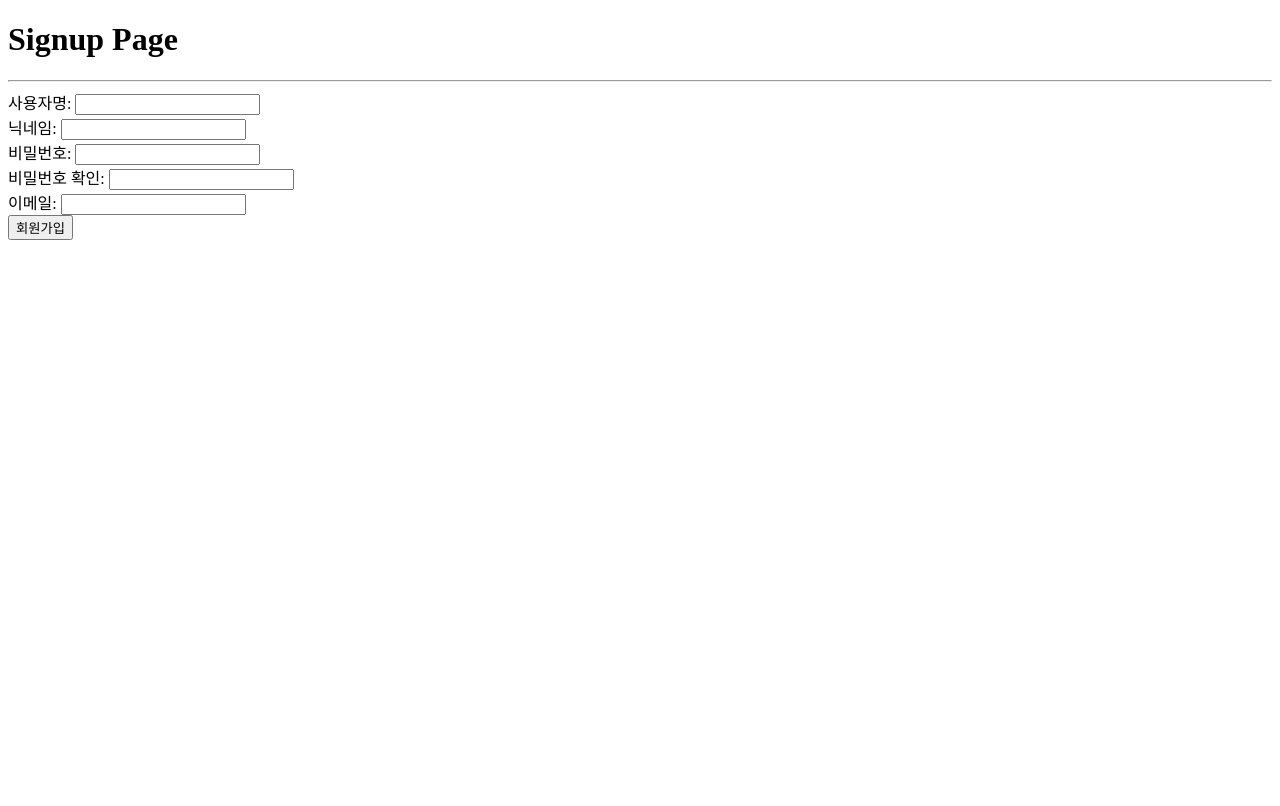
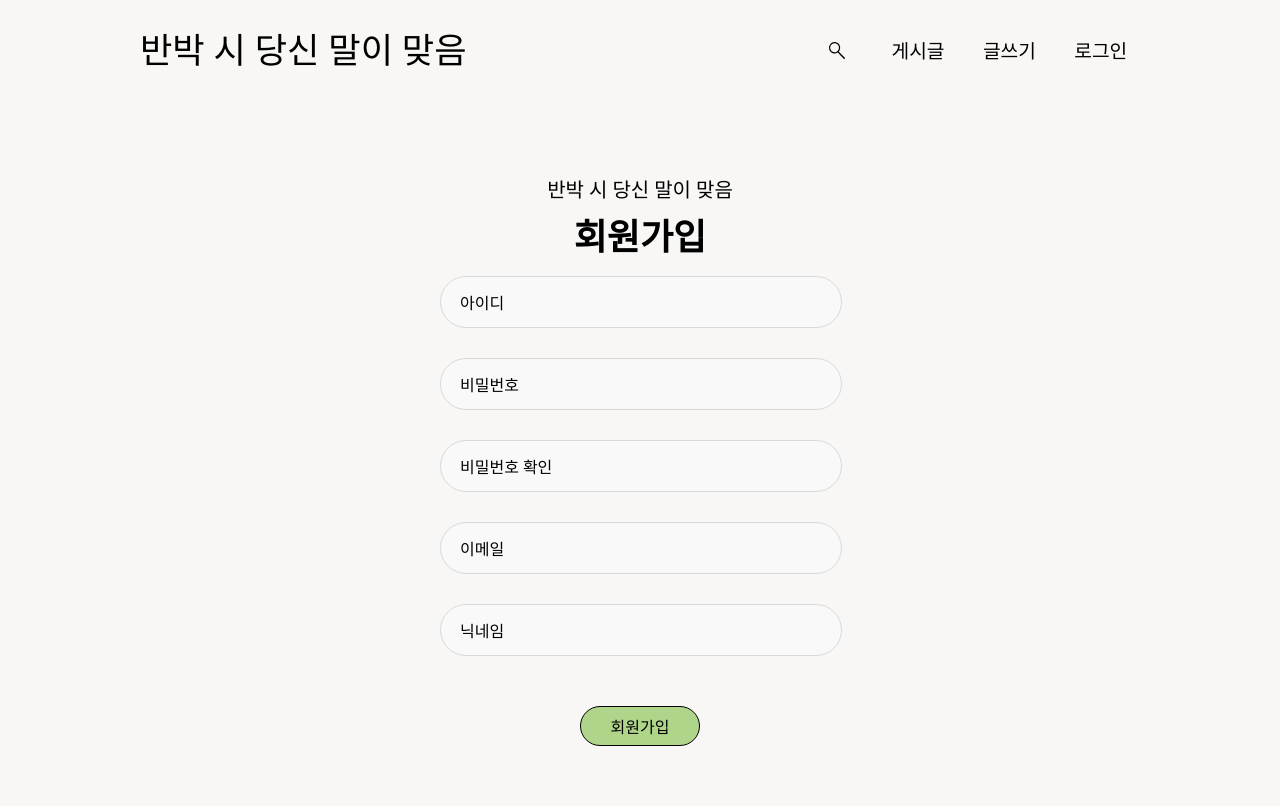
Before and after one commit to LikeLion-11th-SKHU/WhenYouRefute_YouAreRight, a Django app: template account/templates/signup.html in a window 1280 px wide. Before the commit the page ends 240 px from the top, so only its background shows below. Run offline with Django 4.2, Linux system fonts and the light colour scheme; the template is opened without the code that fills it, so the values that code supplies are empty; some web fonts are replaced.

Commit message:
:white_check_mark: Add: 회원가입, 로그인 페이지

```diff
--- a/account/templates/signup.html
+++ b/account/templates/signup.html
@@ -1,25 +1,45 @@
-<!DOCTYPE html>
-<html lang="en">
+{% extends 'base.html' %}
+{% load static %}
 
-<head>
-    <meta charset="UTF-8">
-    <meta name="viewport" content="width=device-width, initial-scale=1.0">
-    <title>Document</title>
-</head>
 
-<body>
-    <h1>Signup Page</h1>
-    <hr>
-    <form method="POST">
-        {% csrf_token %}
-        사용자명: <input name="username" type="text"><br>
-        닉네임: <input name="nickname" type="text"><br>
-        비밀번호: <input name="password1" type="password"><br>
-        비밀번호 확인: <input name="password2" type="password"><br>
-        이메일: <input name="email" type="email"><br>
+{% block link %}
+<link rel="stylesheet" href="{% static 'css/login.css' %}">
+{% endblock %}
 
-        <input type="submit" value="회원가입">
-    </form>
-</body>
+{% block content %}
 
-</html>
+<div class="register_container">
+	<div class="login_form">
+		<p class="fs20fw400">반박 시 당신 말이 맞음</p>
+		<h2 class="fs36fw700">회원가입</h2>
+		<form method="POST">
+			{% csrf_token %}
+			<div class="wrap_login">
+				<input name="username" id="username" class="inpt_login inpt_register" placeholder="">
+				<label class="loginPh" for="username">아이디</label>
+			</div>
+			<div class="wrap_login">
+				<input type="password" name="password1" id="password" class="inpt_login inpt_register" placeholder="">
+				<label class="loginPh" for="password">비밀번호</label>
+			</div>
+            <div class="wrap_login">
+				<input type="password" name="password2" id="password" class="inpt_login inpt_register" placeholder="">
+				<label class="loginPh" for="password">비밀번호 확인</label>
+			</div>
+            <div class="wrap_login">
+				<input name="email" id="email" class="inpt_login inpt_register" placeholder="">
+				<label class="loginPh" for="email">이메일</label>
+			</div>
+            <div class="wrap_login">
+				<input name="nickname" id="nickname" class="inpt_login inpt_register" placeholder="">
+				<label class="loginPh" for="nickname">닉네임</label>
+			</div>
+		</form>
+		<button type="submit" class="btn_login">
+			<span>회원가입</span>
+		</button>
+	</div>
+</div>
+
+
+{% endblock %}
--- a/youareright/static/css/login.css
+++ b/youareright/static/css/login.css
@@ -1,6 +1,11 @@
 .login_container {
     max-width: 800px;
     margin: 120px auto;
+}
+
+.register_container {
+    max-width: 800px;
+    margin: 60px auto;
 }
 
 .login_form {
@@ -30,7 +35,10 @@
     border: 1px solid #d9d9d9;
     background: #F9F9F9;
     padding: 20px;
+}
 
+.inpt_register {
+    margin: 0 0 30px 0;
 }
 
 .loginPh {
```
